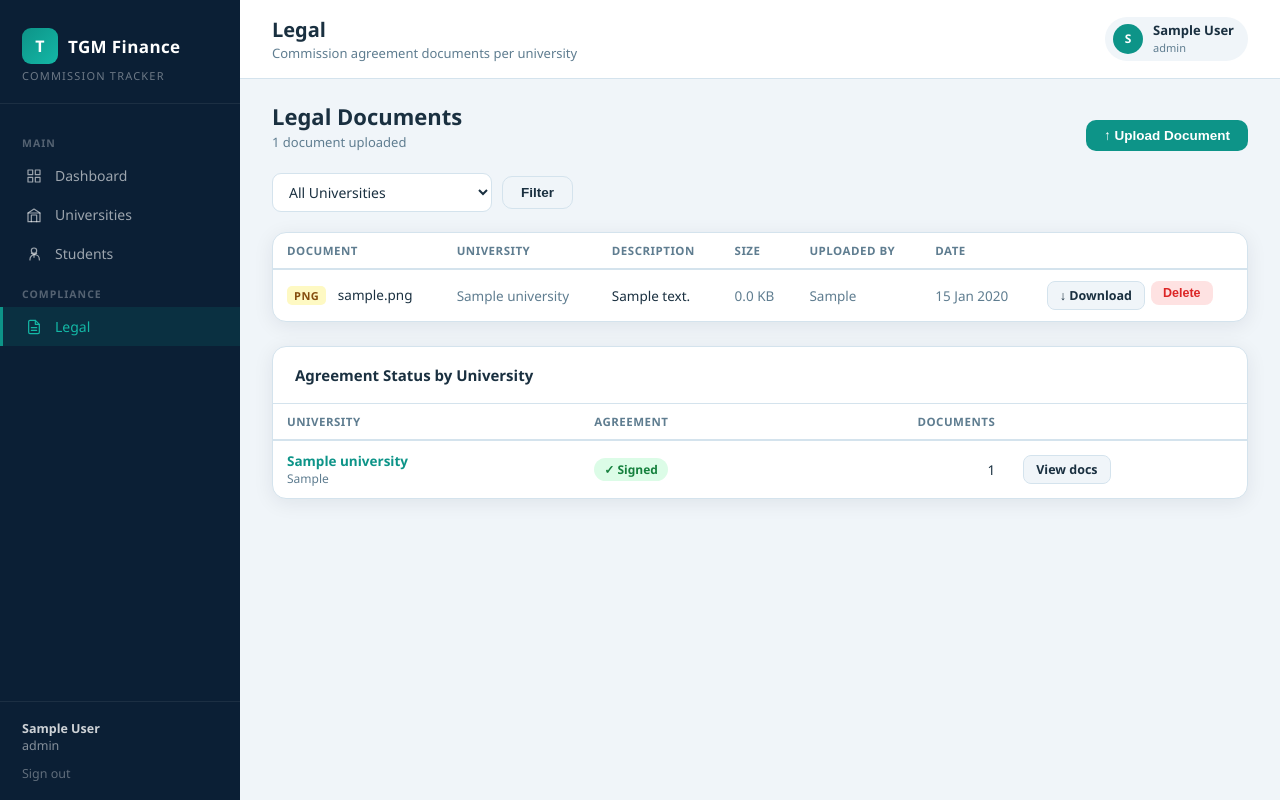
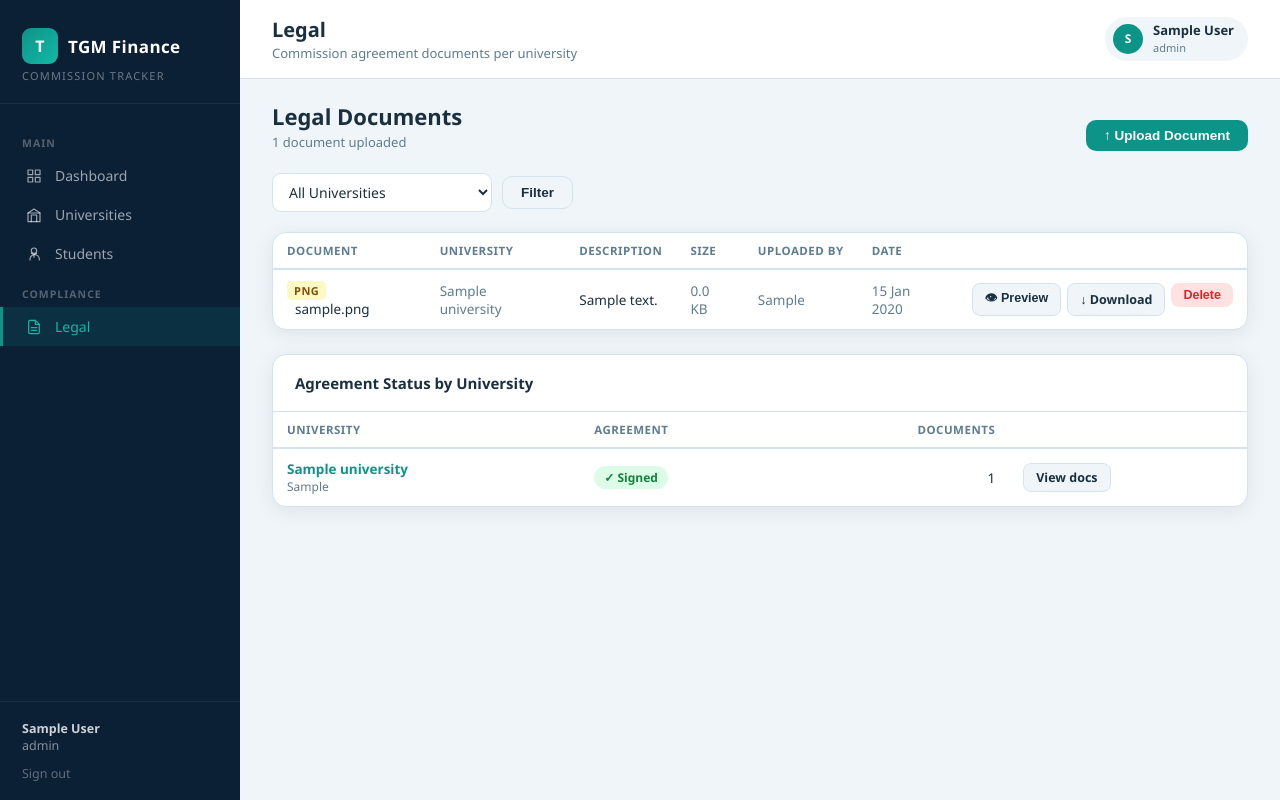
Before and after one commit to TGMED/finance, a Flask app: page /legal in a window 1280 px wide. Run offline with Flask 3, Linux system fonts and the light colour scheme; the visitor is signed in with stand-in values (Sample User, id 1); tables that the repository leaves empty hold one stand-in row (values such as "Sample post").

Commit message:
Add document preview, follow-up commission AI parsing, and legal preview route
Co-Authored-By: Claude Sonnet 4.6 <noreply@anthropic.com>

````diff
--- a/app.py
+++ b/app.py
@@ -87,6 +87,9 @@ class University(db.Model):
     local_rep_name       = db.Column(db.String(120))
     local_rep_email      = db.Column(db.String(120))
     local_rep_phone      = db.Column(db.String(60))
+    agent_code           = db.Column(db.String(100))
+    supplier_id          = db.Column(db.String(100))
+    follow_up_commission = db.Column(db.Text)
 
     students  = db.relationship("Student",           backref="university", lazy=True, cascade="all, delete-orphan")
     documents = db.relationship("CommissionDocument", backref="university", lazy=True, cascade="all, delete-orphan")
@@ -298,6 +301,7 @@ def ensure_columns():
             "local_rep_phone":     "VARCHAR(60)",
             "agent_code":          "VARCHAR(100)",
             "supplier_id":         "VARCHAR(100)",
+            "follow_up_commission": "TEXT",
         }.items():
             if col not in existing_uni:
                 conn.execute(text(f"ALTER TABLE universities ADD COLUMN {col} {dtype}"))
@@ -568,7 +572,11 @@ def api_commission_calc():
 _PARSE_SYSTEM = """You are a commission rule extractor for a university recruitment CRM.
 Given commission details text from a university partnership agreement, output ONLY valid JSON — no explanation, no markdown fences.
 
-Use exactly one of these structures:
+Output a JSON object with two keys:
+1. "rules" — the primary commission structure (first year / initial enrolment)
+2. "follow_up" — a plain English string describing any follow-up/continuation commission paid after initial enrolment (year 2+, progression bonuses, continuing students). Empty string "" if none.
+
+For "rules", use exactly one of these structures:
 
 flat_pct — one rate for everyone:
 {"type":"flat_pct","rate":15}
@@ -588,6 +596,9 @@ fixed_by_programme — fixed cash amount per student by programme:
 
 fixed_amount — single fixed cash amount per student:
 {"type":"fixed_amount","currency":"GBP","amount":500}
+
+Example output:
+{"rules":{"type":"flat_pct","rate":15},"follow_up":"10% commission for students who progress from pre-sessional English to their main degree programme."}
 
 Rules:
 - If multiple programmes have different rates, use by_programme.
@@ -630,8 +641,15 @@ def api_parse_commission_rules():
         if clean.startswith("```"):
             clean = clean.split("\n", 1)[-1]
             clean = clean.rsplit("```", 1)[0].strip()
-        rules = json.loads(clean)
-        return jsonify({"rules": rules, "raw": clean})
+        parsed = json.loads(clean)
+        # Support both old format (just rules) and new format (rules + follow_up)
+        if "rules" in parsed and isinstance(parsed["rules"], dict):
+            rules = parsed["rules"]
+            follow_up = parsed.get("follow_up", "")
+        else:
+            rules = parsed
+            follow_up = ""
+        return jsonify({"rules": rules, "follow_up": follow_up, "raw": json.dumps(rules)})
     except json.JSONDecodeError:
         return jsonify({"error": "AI returned invalid JSON", "raw": raw}), 500
     except Exception as e:
@@ -652,6 +670,9 @@ def university_save_commission_rules(uid):
         flash("Invalid rules JSON.", "error")
         return redirect(url_for("university_detail", uid=uid))
     uni.commission_rules = rules_json
+    follow_up = request.form.get("follow_up_commission_ai", "").strip()
+    if follow_up:
+        uni.follow_up_commission = follow_up
     db.session.commit()
     flash("Commission rules saved — calculator will now use these rules.", "success")
     return redirect(url_for("university_detail", uid=uid))
@@ -753,8 +774,9 @@ def university_edit(uid):
     u.local_rep_name     = request.form.get("local_rep_name", "").strip()
     u.local_rep_email    = request.form.get("local_rep_email", "").strip()
     u.local_rep_phone    = request.form.get("local_rep_phone", "").strip()
-    u.agent_code         = request.form.get("agent_code", "").strip()
-    u.supplier_id        = request.form.get("supplier_id", "").strip()
+    u.agent_code          = request.form.get("agent_code", "").strip()
+    u.supplier_id         = request.form.get("supplier_id", "").strip()
+    u.follow_up_commission= request.form.get("follow_up_commission", "").strip()
     u.website            = request.form.get("website", "").strip()
     u.agreement_signed   = bool(request.form.get("agreement_signed"))
     u.notes              = request.form.get("notes", "").strip()
@@ -1328,6 +1350,26 @@ def legal_download(doc_id):
     )
 
 
+@app.route("/legal/preview/<int:doc_id>")
+@login_required
+def legal_preview(doc_id):
+    doc = db.get_or_404(CommissionDocument, doc_id)
+    ext = doc.file_ext.lower()
+    mime_map = {
+        "pdf": "application/pdf",
+        "jpg": "image/jpeg", "jpeg": "image/jpeg",
+        "png": "image/png",
+        "doc": "application/msword",
+        "docx": "application/vnd.openxmlformats-officedocument.wordprocessingml.document",
+    }
+    mime = mime_map.get(ext, "application/octet-stream")
+    return send_from_directory(
+        app.config["UPLOAD_FOLDER"], doc.filename,
+        as_attachment=False, download_name=doc.original_filename,
+        mimetype=mime,
+    )
+
+
 @app.route("/legal/delete/<int:doc_id>", methods=["POST"])
 @login_required
 def legal_delete(doc_id):
--- a/templates/legal.html
+++ b/templates/legal.html
@@ -59,6 +59,7 @@
           <td class="muted">{{ doc.uploaded_at.strftime('%d %b %Y') }}</td>
           <td>
             <div style="display:flex;gap:6px;">
+              <button class="btn ghost sm" onclick="openPreview('{{ url_for('legal_preview', doc_id=doc.id) }}','{{ doc.original_filename | replace("'","\\'")|replace('"','\\"') }}','{{ doc.file_ext }}')">&#128065; Preview</button>
               <a href="{{ url_for('legal_download', doc_id=doc.id) }}" class="btn ghost sm">&#8595; Download</a>
               <form method="POST" action="{{ url_for('legal_delete', doc_id=doc.id) }}"
                     onsubmit="return confirm('Delete this document?')" style="display:inline;">
@@ -127,6 +128,73 @@
 </div>
 {% endif %}
 
+<!-- Preview modal -->
+<dialog id="dlg-preview" style="width:90vw;max-width:1100px;height:90vh;padding:0;border:none;border-radius:14px;overflow:hidden;box-shadow:0 8px 40px rgba(0,0,0,.28);">
+  <div style="display:flex;flex-direction:column;height:100%;">
+    <div style="display:flex;align-items:center;justify-content:space-between;padding:14px 18px;background:var(--sidebar,#0f172a);flex-shrink:0;">
+      <div style="display:flex;align-items:center;gap:10px;">
+        <span id="preview-ext" style="font-size:11px;font-weight:700;background:#e2e8f0;color:#1e293b;padding:2px 8px;border-radius:6px;text-transform:uppercase;"></span>
+        <span id="preview-name" style="font-size:14px;font-weight:600;color:#f1f5f9;"></span>
+      </div>
+      <div style="display:flex;gap:8px;align-items:center;">
+        <a id="preview-download-link" href="#" class="btn ghost sm" style="color:#f1f5f9;border-color:rgba(255,255,255,.25);">&#8595; Download</a>
+        <button type="button" onclick="document.getElementById('dlg-preview').close()" style="background:none;border:none;color:#94a3b8;font-size:22px;cursor:pointer;line-height:1;padding:2px 4px;">&#10005;</button>
+      </div>
+    </div>
+    <div id="preview-body" style="flex:1;overflow:auto;background:#f8fafc;display:flex;align-items:center;justify-content:center;">
+      <div id="preview-loading" style="color:#64748b;font-size:14px;">Loading…</div>
+    </div>
+  </div>
+</dialog>
+
+<script>
+function openPreview(url, filename, ext) {
+  var dlg = document.getElementById('dlg-preview');
+  document.getElementById('preview-name').textContent = filename;
+  document.getElementById('preview-ext').textContent = ext;
+
+  /* find download link by replacing /preview/ with /download/ in the url */
+  var dlLink = document.getElementById('preview-download-link');
+  dlLink.href = url.replace('/legal/preview/', '/legal/download/');
+
+  var body = document.getElementById('preview-body');
+  body.innerHTML = '<div id="preview-loading" style="color:#64748b;font-size:14px;">Loading…</div>';
+
+  var imgExts = ['jpg','jpeg','png','gif','webp'];
+  var el;
+  if (imgExts.indexOf(ext.toLowerCase()) !== -1) {
+    el = document.createElement('img');
+    el.src = url;
+    el.style.cssText = 'max-width:100%;max-height:100%;object-fit:contain;border-radius:8px;box-shadow:0 2px 16px rgba(0,0,0,.12);';
+    el.onload = function() { body.innerHTML = ''; body.appendChild(el); };
+    el.onerror = function() { body.innerHTML = '<div style="color:#ef4444;font-size:14px;padding:32px;">Could not load image.</div>'; };
+  } else if (ext.toLowerCase() === 'pdf') {
+    el = document.createElement('iframe');
+    el.src = url;
+    el.style.cssText = 'width:100%;height:100%;border:none;';
+    el.onload = function() { document.getElementById('preview-loading') && (document.getElementById('preview-loading').style.display='none'); };
+    body.innerHTML = '';
+    body.appendChild(el);
+  } else {
+    body.innerHTML = '<div style="text-align:center;padding:40px;color:#64748b;">' +
+      '<div style="font-size:48px;margin-bottom:16px;">&#128196;</div>' +
+      '<div style="font-size:15px;font-weight:600;margin-bottom:8px;">' + filename + '</div>' +
+      '<div style="font-size:13px;margin-bottom:20px;">This file type cannot be previewed in the browser.</div>' +
+      '<a href="' + dlLink.href + '" class="btn teal">&#8595; Download to view</a>' +
+      '</div>';
+    dlg.showModal();
+    return;
+  }
+
+  dlg.showModal();
+}
+
+/* close on backdrop click */
+document.getElementById('dlg-preview').addEventListener('click', function(e) {
+  if (e.target === this) this.close();
+});
+</script>
+
 <!-- Upload dialog -->
 <dialog id="dlg-upload">
   <form method="POST" action="{{ url_for('legal_upload') }}" enctype="multipart/form-data">
````
Also changed, not shown: templates/university_detail.html (+28 -0 lines).
